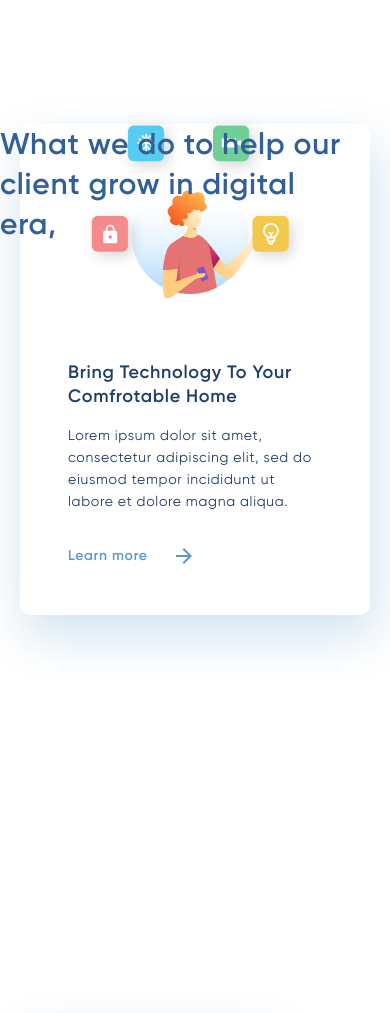
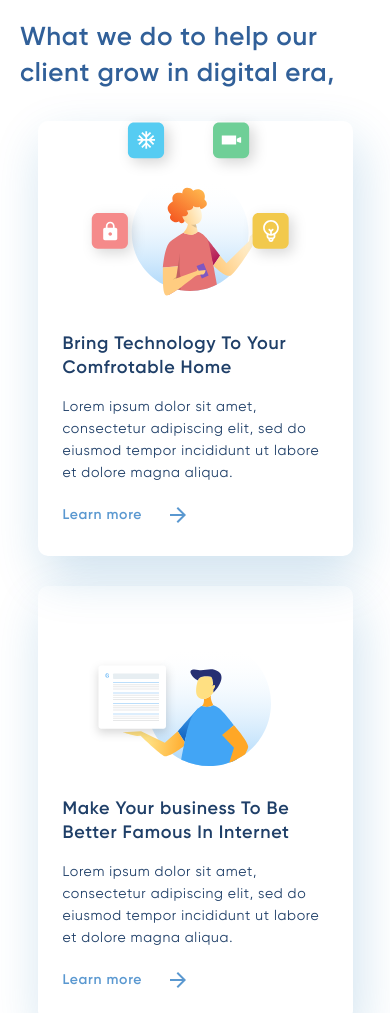
Before and after one commit to NadezhdaSK/Afrianska, a website: page src/index.html in a window 390 px wide. Shown: the part 900-1913 px from the top of the page. Drawn offline with nearby package versions, Linux system fonts and the light colour scheme; files that its build step writes are made by us from their sources; a web font is replaced by a local one.

Commit message:
Адаптив преимуществ

```diff
--- a/src/scss/blocks/advantage.scss
+++ b/src/scss/blocks/advantage.scss
@@ -91,3 +91,98 @@
         }
     }
 }
+
+@media (max-width: 996px) {
+    .advantage {
+        &__title {
+            left: 30px;
+        }
+    }
+}
+
+@media (max-width: 920px) {
+    .advantage {
+
+        &__list {
+            justify-content: space-between;
+        }
+
+        &__item:nth-child(even) {
+            margin-right: 0;
+        }
+    }
+}
+
+@media (max-width: 849px) {
+    .advantage {
+
+        &__item {
+            width: 48%;
+        }
+    }
+}
+
+@media (max-width: 740px) {
+    .advantage {
+
+        &__title {
+            width: 45%;
+        }
+
+        &__item {
+            width: 48%;
+            padding: 0 25px 30px;
+        }
+
+        &__item-name {
+            margin-top: 40px;
+        }
+    }
+}
+
+@media (max-width: 620px) {
+    .advantage {
+        margin: 75px 0 0;
+
+        &__title {
+            position: static;
+            width: 100%;
+            margin-bottom: 30px;
+        }
+
+        &__item-name {
+            margin-top: 30px;
+        }
+
+        &__descr {
+            margin-bottom: 20px;
+        }
+
+        &__list {
+            display: block;
+            margin-bottom: 50px;
+        }
+
+        &__item {
+            margin: 0 auto;
+            width: 90%;
+            margin-bottom: 30px;
+        }
+
+        &__item:nth-child(even) {
+            transform: translateY(0);
+            margin: 0 auto;
+            margin-bottom: 30px;
+        }
+
+        &__img--man {
+            margin: 0 auto;
+            transform: translateX(-15px);
+        }
+
+        &__img--girl {
+            margin: 0 auto;
+            transform: translateX(-15px);
+        }
+    }
+}
--- a/src/scss/global.scss
+++ b/src/scss/global.scss
@@ -94,8 +94,8 @@ h3 {
   }
 
   h2 {
-    font-size: 30px;
-    line-height: 40px;
+    font-size: 26px;
+    line-height: 36px;
   }
 
   h3 {
```
Also changed, not shown: src/contact.html (+4 -2 lines).
